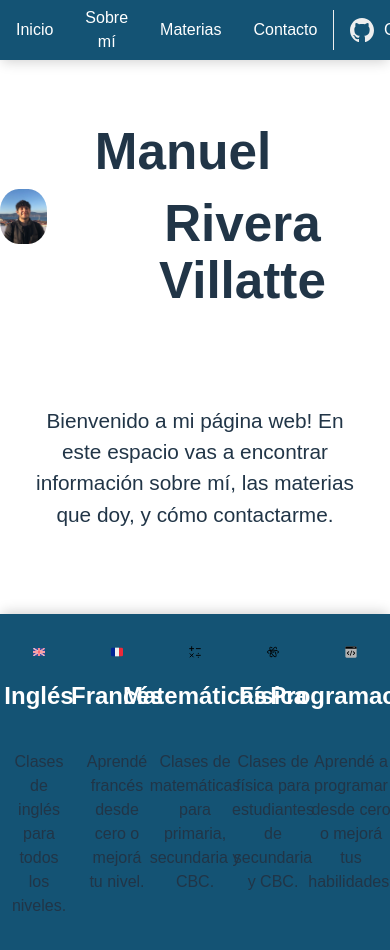
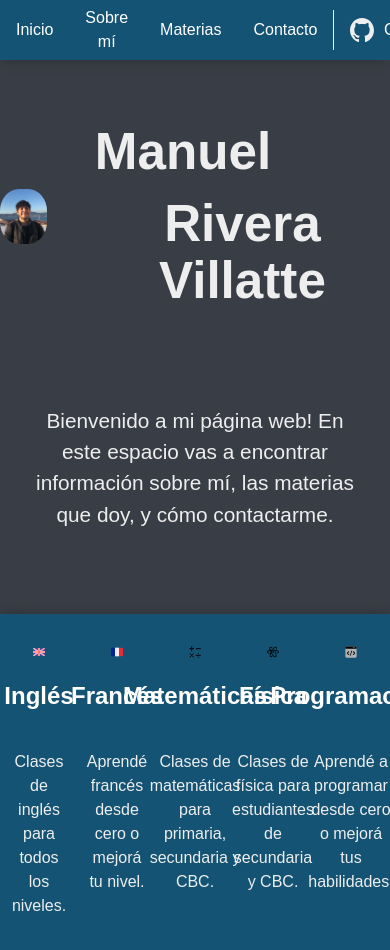
Before and after one commit to ManusaRivi/web-profe-particular, a React (Vite) app: page /home in a window 390 px wide. Shown: the top 950 px of the page. Built offline with nearby package versions, Linux system fonts and the light colour scheme.

Commit message:
fixed background and text colors on mobile

```diff
--- a/src/index.css
+++ b/src/index.css
@@ -81,10 +81,6 @@ button:focus-visible {
 }
 
 @media (prefers-color-scheme: light) {
-  :root {
-    color: #213547;
-    background-color: #ffffff;
-  }
   a:hover {
     color: #747bff;
   }
```
